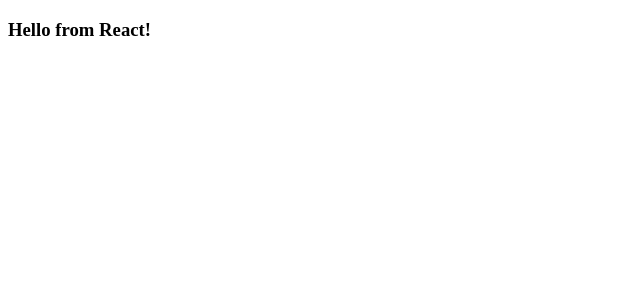
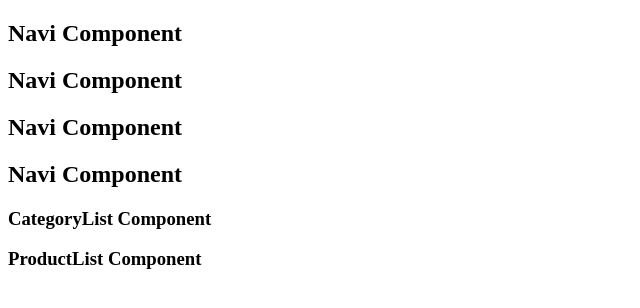
Before and after one commit to berkeJr/react-fundamentals, a React (Create React App) app in the folder intro/: page / in a window 1280 px wide. Shown: the top 308 px of the page, without its empty margins (0-640 px from the left). Built offline with nearby package versions, Linux system fonts and the light colour scheme.

Commit message:
Create Navi.js, CategoryList.js, ProductList.js as class components and import them at App.js.

```diff
--- a/intro/src/App.js
+++ b/intro/src/App.js
@@ -1,11 +1,48 @@
 import React from "react";
 
+// Navi componentini burada (App.js'de = Ana componentte) kullanabilmek için import etmemiz gerekli.
+import Navi from "./Navi";
+
+// CategoryList componentini burada (App.js'de = Ana componentte) kullanabilmek için import etmemiz gerekli.
+import CategoryList from "./CategoryList";
+
+// ProductList componentini burada (App.js'de = Ana componentte) kullanabilmek için import etmemiz gerekli.
+import ProductList from "./ProductList";
+
+
+// Klasik bir JS fonksiyonu
 function App() {
   return (
     <div>
-      <h3>Hello from React!</h3>
+      {/* Navi componentini kullanalım (İstediğimiz kadar çağırıp kullanabiliriz.) */}
+
+      <Navi></Navi>
+      <Navi></Navi>
+      <Navi/>
+      <Navi/>
+
+      <CategoryList></CategoryList>
+
+      <ProductList></ProductList>
+
     </div>
   );
+
+
+  /*
+
+   - Burada return işlemi direkt olarak bir parantezle başlıyor. Burada bir .jsx yapısı var.  Yani JavaScript XML
+   dediğimiz yapı var. Bu react'ta jsx yapısıdır. Peki nedir bu jsx yapısı?
+
+   - React aslında bir kütüphane ve arayüz oluşturmaya yönelik kolaylıklar sağlıyor. O da react'ın en önemli yapısı.
+   Yani .jsx yapısı. Normalde return içerisindeki ifadenin HTML'den bir farkı yok gibi gelebilir. Buradaki div aslında
+   HTML olarak render ediliyor, yani biz html'deki div'i ve diğer elementleri aynen burada da kullanabiliyoruz,
+   ama aslında buradaki yapı tam olarak jsx yapısıdır. Yani bu div'in react kütüphanesinde bir karşılığı var.
+   Ayrıca örneğin biz bu div'in dışında bir h3 elementi oluşturursak hata verir. Örneğin bir div elementi
+   var ve açılıp kapanıyor, biz onunla aynı hiyerarşide yani ona kardeş bir h3 element oluşturamayız.
+   Yani bizim bir ana container tag'ımız olacak (div) ve biz onun içerisine yazacağız.
+
+   */
 }
 
 export default App;
--- /dev/null
+++ b/intro/src/CategoryList.js
@@ -0,0 +1,18 @@
+// Burada Kategori için yeni componentimizi oluşturacağız ve daha sonra App.js'de kullanacağız.
+
+/*
+   - rcc yazalım ve enter'a basalım, hani bir bileşen ekledik ya snippent'lar, işte rcc oradan geliyor.
+   - rcc + enter yapınca bize bir adet 'react class componenti' oluşturdu.
+*/
+
+import React, { Component } from 'react'
+
+export default class CategoryList extends Component {
+  render() {
+    return (
+      <div>
+        <h3>CategoryList Component</h3>
+      </div>
+    )
+  }
+}
--- /dev/null
+++ b/intro/src/Navi.js
@@ -0,0 +1,44 @@
+// Burada Navbar için yeni componentimizi oluşturacağız ve daha sonra App.js'de kullanacağız.
+
+/*
+   - rcc yazalım ve enter'a basalım, hani bir bileşen ekledik ya snippent'lar, işte rcc oradan geliyor.
+   - rcc + enter yapınca bize bir adet 'react class componenti' oluşturdu.
+*/
+
+import React, { Component } from 'react'
+
+export default class Navi extends Component {
+  render() {
+    return (
+      <div>
+        <h2>Navi Component</h2>
+      </div>
+    )
+  }
+}
+
+/*
+
+- Navi isminde class componentimiz oluştu.
+
+- export = public anlamına geliyor. Yani diğer taraflardan erişilebilir durumda. Yani C#, Java'daki public
+keyword'ün karşılığıdır.
+
+- Bunun da bir component olabilmesi için React kütüphanesindeki 'Component' nesnesini extend (inheritance = miras)
+etmesi gerekir.
+
+- Oluşturduğumuz class componenti içerisinde bir de render() fonksiyonumuz bulunuyor. Class componentlerin şöyle bir
+güzelliği var. Ayrıca bu render() scope'u dışında yine component içerisinde farklı fonksiyonlar yazıp render() fonksiyonu içinde
+return altında, div içerisinde çağırabiliyoruz, kullanabiliyoruz.
+
+- Aslında App'deki return(), Navi'deki render()'a karşılık geliyor.
+
+- Render işlemi ise, bir component değiştiğinde uygulamanın tamamının yerine sadece o componenti değişen veriye göre
+tekrardan çalıştırmaya yarıyor.
+
+- div içerisinde h2 elementleri arasında Navi Component yazdık. Artık o div içerisine ne yazarsak o tasarımı ortaya çıkaracak.
+
+- Daha sonra ise bu Navi componentini kullanabilmek için App.js dosyasında import edip, orada çağırmamız gerekli (div içerisinde).
+
+
+*/
--- /dev/null
+++ b/intro/src/ProductList.js
@@ -0,0 +1,18 @@
+// Burada Product (Ürün Listesi) için yeni componentimizi oluşturacağız ve daha sonra App.js'de kullanacağız.
+
+/*
+   - rcc yazalım ve enter'a basalım, hani bir bileşen ekledik ya snippent'lar, işte rcc oradan geliyor.
+   - rcc + enter yapınca bize bir adet 'react class componenti' oluşturdu.
+*/
+
+import React, { Component } from 'react'
+
+export default class ProductList extends Component {
+  render() {
+    return (
+      <div>
+        <h3>ProductList Component</h3>
+      </div>
+    )
+  }
+}
```
Also changed, not shown: intro/react-notes/307.create-components.txt.
